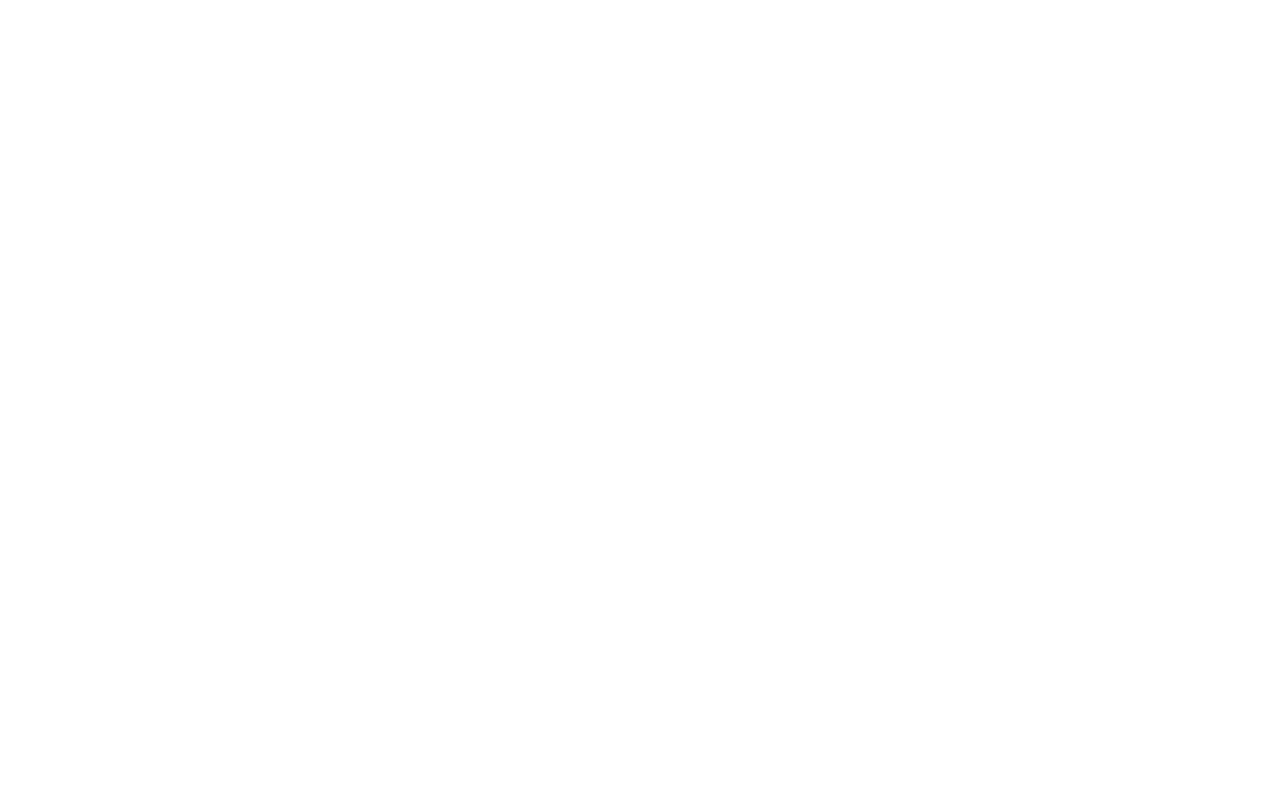
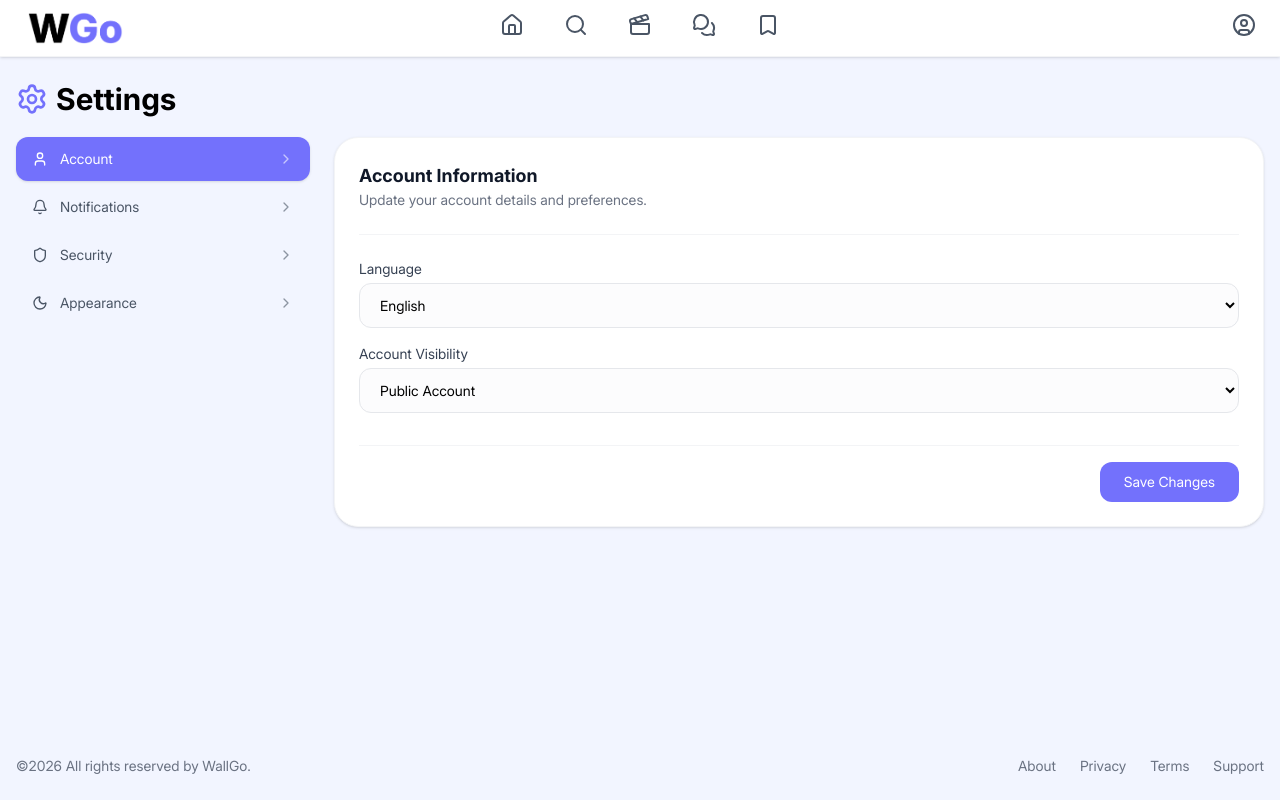
Before and after one commit to abderrahim1210/wallgo, a React (Vite) app in the folder www.wallgo/: page /settings in a window 1280 px wide. Before the commit this address had no page. Built offline with nearby package versions, Linux system fonts and the light colour scheme.

Commit message:
feat: add settings page, EmptyContent component and update navbar layout

```diff
--- a/www.wallgo/src/components/Home.tsx
+++ b/www.wallgo/src/components/Home.tsx
@@ -108,7 +108,7 @@
                   <span>Bookmarks</span>
                 </button>
 
-                <button className="w-full flex items-center space-x-3 px-4 py-3 rounded-xl bg-purple-50 text-gray-600 text-sm transition-colors cursor-pointer">
+                <button onClick={() => navigate('/settings')} className="w-full flex items-center space-x-3 px-4 py-3 rounded-xl bg-purple-50 text-gray-600 text-sm transition-colors cursor-pointer">
                   <Settings className="w-5 h-5 text-[var(--special-gray)]" />
                   <span>Settings</span>
                 </button>
--- a/www.wallgo/src/components/SavedPosts.tsx
+++ b/www.wallgo/src/components/SavedPosts.tsx
@@ -55,7 +55,7 @@
 
                 </div>
                 <div className='mt-3'>
-                    <PostGrid posts={posts} />
+                    <PostGrid posts={[]} />
                 </div>
             </div>
 
--- /dev/null
+++ b/www.wallgo/src/components/Settings.tsx
@@ -0,0 +1,157 @@
+import React, { useState } from 'react'
+import { MainLayout } from '../MainLayout'
+import { Helmet } from 'react-helmet-async'
+import { Bell, ChevronRight, Moon, Settings as SettingsIcon, Shield, User } from 'lucide-react'
+
+export const Settings = () => {
+  const [activeTab, setActiveTab] = useState('account');
+  return (
+    <MainLayout>
+      <Helmet>
+        <title>WallGo : Settings</title>
+      </Helmet>
+      <div className='px-4 py-6'>
+        <div className='flex justify-start items-center'>
+          <h1 className='font-bold text-3xl flex items-center gap-2'><SettingsIcon className='w-8 h-8 text-[var(--special-purple)]' /> Settings</h1>
+        </div>
+        <div className="grid grid-cols-1 md:grid-cols-4 mt-5 gap-6">
+
+          <div className="md:col-span-1 space-y-1">
+            <button
+              onClick={() => setActiveTab('account')}
+              className={`w-full flex items-center justify-between px-4 py-3 rounded-xl text-sm font-medium transition cursor-pointer ${activeTab === 'account' ? 'bg-[var(--special-purple)] text-white shadow-sm' : 'text-gray-600 hover:bg-gray-100'
+                }`}
+            >
+              <span className="flex items-center gap-3"><User className="w-4 h-4" /> Account</span>
+              <ChevronRight className="w-4 h-4 opacity-60" />
+            </button>
+
+            <button
+              onClick={() => setActiveTab('notifications')}
+              className={`w-full flex items-center justify-between px-4 py-3 rounded-xl text-sm font-medium transition cursor-pointer ${activeTab === 'notifications' ? 'bg-[var(--special-purple)] text-white shadow-sm' : 'text-gray-600 hover:bg-gray-100'
+                }`}
+            >
+              <span className="flex items-center gap-3"><Bell className="w-4 h-4" /> Notifications</span>
+              <ChevronRight className="w-4 h-4 opacity-60" />
+            </button>
+
+            <button
+              onClick={() => setActiveTab('security')}
+              className={`w-full flex items-center justify-between px-4 py-3 rounded-xl text-sm font-medium transition cursor-pointer ${activeTab === 'security' ? 'bg-[var(--special-purple)] text-white shadow-sm' : 'text-gray-600 hover:bg-gray-100'
+                }`}
+            >
+              <span className="flex items-center gap-3"><Shield className="w-4 h-4" /> Security</span>
+              <ChevronRight className="w-4 h-4 opacity-60" />
+            </button>
+
+            <button
+              onClick={() => setActiveTab('appearance')}
+              className={`w-full flex items-center justify-between px-4 py-3 rounded-xl text-sm font-medium transition cursor-pointer ${activeTab === 'appearance' ? 'bg-[var(--special-purple)] text-white shadow-sm' : 'text-gray-600 hover:bg-gray-100'
+                }`}
+            >
+              <span className="flex items-center gap-3"><Moon className="w-4 h-4" /> Appearance</span>
+              <ChevronRight className="w-4 h-4 opacity-60" />
+            </button>
+          </div>
+
+          <div className="md:col-span-3 bg-white border border-gray-100 rounded-3xl p-6 shadow-sm">
+
+            {activeTab === 'account' && (
+              <div className="space-y-6">
+                <div>
+                  <h2 className="text-lg font-bold text-gray-900">Account Information</h2>
+                  <p className="text-sm text-gray-500">Update your account details and preferences.</p>
+                </div>
+                <hr className="border-gray-100" />
+                <div className="space-y-4">
+                  <div>
+                    <label className="block text-sm font-medium text-gray-700 mb-1">Language</label>
+                    <select className="w-full px-4 py-3 rounded-xl border border-gray-200 focus:border-[var(--special-purple)] outline-none text-sm bg-gray-50/50">
+                      <option value="en">English</option>
+                      <option value="fr">Français</option>
+                      <option value="ar">العربية</option>
+                    </select>
+                  </div>
+                  <div>
+                    <label className="block text-sm font-medium text-gray-700 mb-1">Account Visibility</label>
+                    <select className="w-full px-4 py-3 rounded-xl border border-gray-200 focus:border-[var(--special-purple)] outline-none text-sm bg-gray-50/50">
+                      <option value="public">Public Account</option>
+                      <option value="private">Private Account</option>
+                    </select>
+                  </div>
+                </div>
+              </div>
+            )}
+
+            {activeTab === 'notifications' && (
+              <div className="space-y-6">
+                <div>
+                  <h2 className="text-lg font-bold text-gray-900">Notification Preferences</h2>
+                  <p className="text-sm text-gray-500">Choose what notifications you want to receive.</p>
+                </div>
+                <hr className="border-gray-100" />
+                <div className="space-y-4">
+                  <label className="flex items-center justify-between p-3 bg-gray-50 rounded-xl cursor-pointer">
+                    <span className="text-sm font-medium text-gray-700">Email Notifications for Likes & Comments</span>
+                    <input type="checkbox" defaultChecked className="w-4 h-4 accent-[var(--special-purple)]" />
+                  </label>
+                  <label className="flex items-center justify-between p-3 bg-gray-50 rounded-xl cursor-pointer">
+                    <span className="text-sm font-medium text-gray-700">New Follower Alerts</span>
+                    <input type="checkbox" defaultChecked className="w-4 h-4 accent-[var(--special-purple)]" />
+                  </label>
+                </div>
+              </div>
+            )}
+
+            {activeTab === 'security' && (
+              <div className="space-y-6">
+                <div>
+                  <h2 className="text-lg font-bold text-gray-900">Security Settings</h2>
+                  <p className="text-sm text-gray-500">Manage your password and security credentials.</p>
+                </div>
+                <hr className="border-gray-100" />
+                <div className="space-y-4">
+                  <div>
+                    <label className="block text-sm font-medium text-gray-700 mb-1">Current Password</label>
+                    <input type="password" placeholder="••••••••" className="w-full px-4 py-3 rounded-xl border border-gray-200 outline-none text-sm bg-gray-50/50" />
+                  </div>
+                  <div>
+                    <label className="block text-sm font-medium text-gray-700 mb-1">New Password</label>
+                    <input type="password" placeholder="••••••••" className="w-full px-4 py-3 rounded-xl border border-gray-200 outline-none text-sm bg-gray-50/50" />
+                  </div>
+                </div>
+              </div>
+            )}
+
+            {activeTab === 'appearance' && (
+              <div className="space-y-6">
+                <div>
+                  <h2 className="text-lg font-bold text-gray-900">Appearance</h2>
+                  <p className="text-sm text-gray-500">Customize how WallGo looks on your device.</p>
+                </div>
+                <hr className="border-gray-100" />
+                <div>
+                  <label className="block text-sm font-medium text-gray-700 mb-1">Theme Mode</label>
+                  <select className="w-full px-4 py-3 rounded-xl border border-gray-200 outline-none text-sm bg-gray-50/50">
+                    <option value="light">Light Mode</option>
+                    <option value="dark">Dark Mode (Coming soon)</option>
+                    <option value="system">System Default</option>
+                  </select>
+                </div>
+              </div>
+            )}
+
+            <div className="mt-8 pt-4 border-t border-gray-100 flex justify-end">
+              <button className="px-6 py-2.5 bg-[var(--special-purple)] text-white text-sm font-medium rounded-xl hover:opacity-90 transition cursor-pointer">
+                Save Changes
+              </button>
+            </div>
+
+          </div>
+
+        </div>
+      </div>
+
+    </MainLayout>
+  )
+}
--- a/www.wallgo/src/index.css
+++ b/www.wallgo/src/index.css
@@ -27,6 +27,7 @@
 
 body {
     font-family: 'Inter', 'sans-serif';
+    background-color: var(--special-white);
 }
 
 .signup_page {
@@ -49,3 +50,7 @@
   border-right: 2px solid var(--special-purple);
   animation: typing 3.5s steps(40, end), blink 0.75s step-end infinite;
 }
+
+.empty-content-item > i {
+  font-size: 40px !important;
+}
--- a/www.wallgo/src/layouts/Navbar.tsx
+++ b/www.wallgo/src/layouts/Navbar.tsx
@@ -26,7 +26,7 @@
                         </li>
                     </ul>
 
-                    <ul className="hidden md:flex items-center space-x-10 m-0 p-0 list-none">
+                    <ul className="hidden md:flex items-center absolute left-1/2 -translate-x-1/2 space-x-10 m-0 p-0 list-none">
                         <li>
                             <Tooltip label='Home' position={position}>
                                 <Link to="/" className={getLinkClass('/')}>
--- a/www.wallgo/src/router/AppRoutes.tsx
+++ b/www.wallgo/src/router/AppRoutes.tsx
@@ -13,6 +13,7 @@
 import { Groups } from '../components/Groups'
 import { Profile } from '../components/Profile'
 import { EditProfile } from '../components/EditProfile'
+import { Settings } from '../components/Settings'
 
 export const AppRoutes = () => {
     return (
@@ -30,6 +31,7 @@
             <Route path='/groups' element={<Groups />} />
             <Route path='/account/profile' element={<Profile />} />
             <Route path='/account/edit' element={<EditProfile />} />
+            <Route path='/settings' element={<Settings />} />
         </Routes>
     )
 }
```
Also changed, not shown: www.wallgo/src/components/EmptyContent.tsx (added, +21 -0 lines), www.wallgo/src/templates/PostGrid.tsx (+3 -4 lines).
